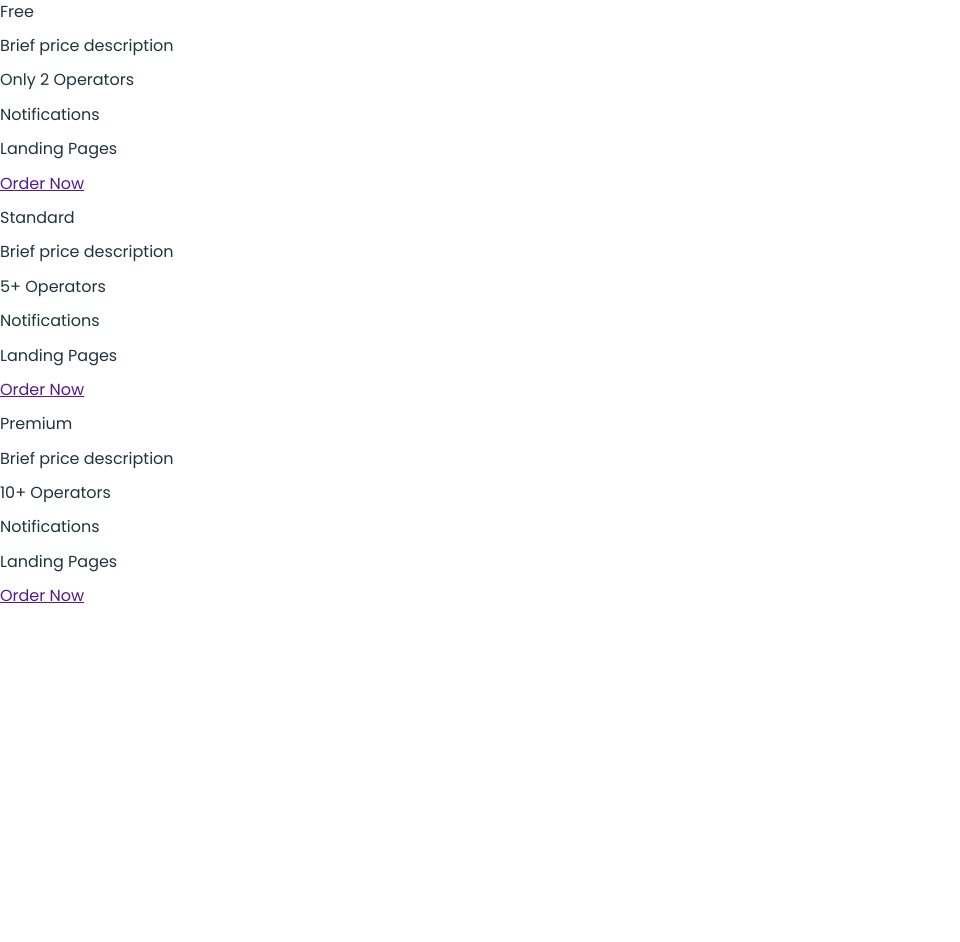
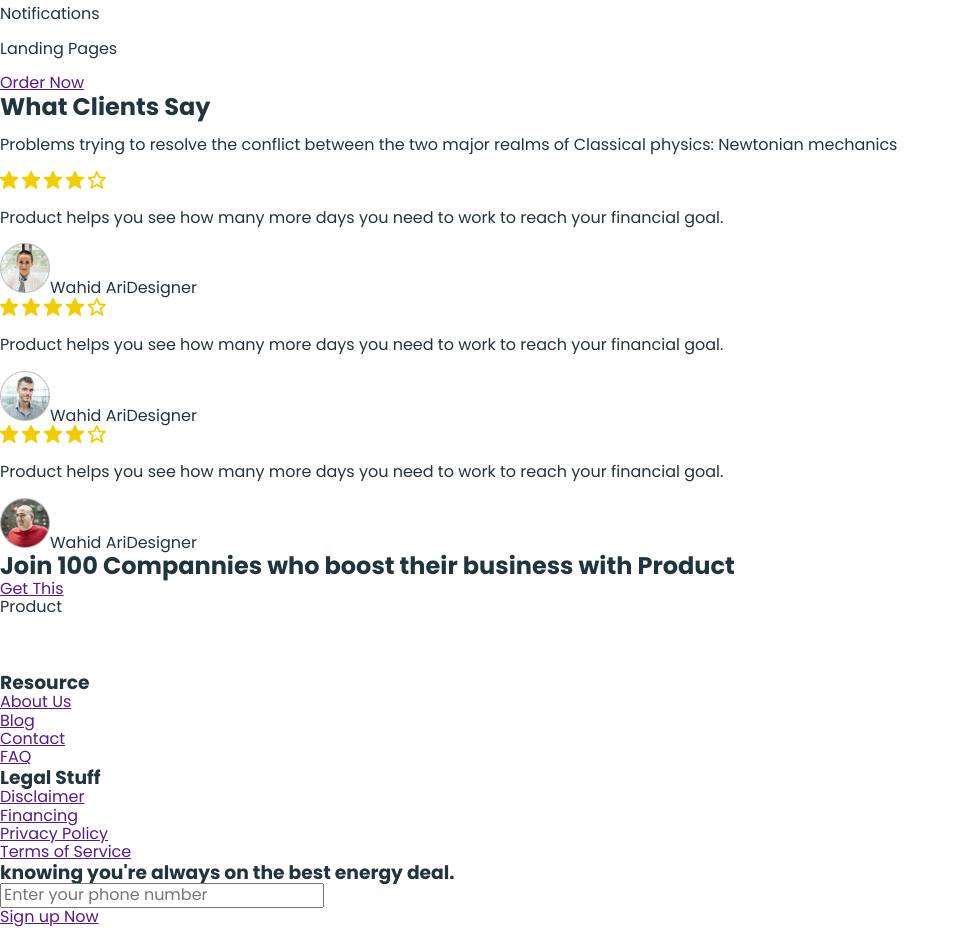
Before and after one commit to SMDimond/business-promotion-01.io, a plain HTML site: page index.html in a window 1280 px wide. Shown: the part 5434-6376 px from the top of the page, without its empty margins (0-960 px from the left). Before the commit the page ends 6041 px from the top, so only its background shows below. Drawn offline with Linux system fonts and the light colour scheme; a web font is replaced by a local one.

Commit message:
basic home page layout

```diff
--- a/index.html
+++ b/index.html
@@ -81,7 +81,7 @@
   </ul>
   <img src="./images/svg/management-img.svg" alt="managment-img" width="540" height="500">
 </section>
-<section class="Customer Support">
+<section class="customer-support">
   <img src="./images/svg/support-img.svg" alt="support-img" width="540" height="500">
   <p>Easier decision making for</p>
   <h2>Customer Support</h2>
@@ -125,19 +125,19 @@
     prototyping, marketing strategy, landing page, Ux/UI?</p>
     <ul>
       <li>
-        <img src="./images/avatar-1.png" alt="avatar-1" width="98" height="98">
+        <img src="./images/process/avatar-1.png" alt="avatar-1" width="98" height="98">
         <p>I can take care of your pitch</p>
       </li>
       <li>
-        <img src="./images/avatar-2.png" alt="avatar-2" width="98" height="98">
+        <img src="./images/process/avatar-2.png" alt="avatar-2" width="98" height="98">
         <p>I can prototype your app</p>
       </li>
       <li>
-        <img src="./images/avatar-3.png" alt="avatar-3" width="98" height="98">
+        <img src="./images/process/avatar-3.png" alt="avatar-3" width="98" height="98">
         <p>I can take care of your pitch</p>
       </li>
       <li>
-        <img src="./images/avatar-4.png" alt="avatar-4" width="98" height="98">
+        <img src="./images/process/avatar-4.png" alt="avatar-4" width="98" height="98">
         <p>I can help marketing strategy</p>
       </li>
     </ul>
@@ -148,17 +148,17 @@
   <p>We focus on ergonomics and meeting you where you work. It's only a keystroke away. </p>
   <ul>
     <li>
-      <img src="./images/image-str-1 (1).jpg" alt="article-1" width="350" height="185">
+      <img src="./images/strategies/image-str-1 (1).jpg (1).jpg" alt="article-1" width="350" height="185">
       <p>By Wahid Ari |  03 March 2019</p>
       <h3>Increasing Prosperity With Positive Thinking</h3>
     </li>
     <li>
-      <img src="./images/image-str-2 (1).jpg" alt="article-2" width="350" height="185">
+      <img src="./images/strategies/image-str-2 (1).jpg (1).jpg" alt="article-2" width="350" height="185">
       <p>By Wahid Ari | 03 March 2019</p>
       <h3>Motivation Is The First Step To Success</h3>
     </li>
     <li>
-      <img src="./images/image-str-3 (1).jpg" alt="acticle-3" width="350" height="185">
+      <img src="./images/strategies/image-str-3 (1).jpg (1).jpg" alt="acticle-3" width="350" height="185">
       <p>By Wahid Ari | 03 March 2019</p>
       <h3>Success Steps For Your Personal Or Business</h3>
     </li>
@@ -197,6 +197,79 @@
     </li>
   </ul>
 </section>
+<section class="customer-reviews">
+  <h2>What Clients Say</h2>
+  <p>Problems trying to resolve the conflict between
+    the two major realms of Classical physics: Newtonian mechanics</p>
+  <ul>
+    <li>
+      <img src="./images/svg/Group 204.svg" alt="4 stars" width="106" height="18">
+      <p>Product helps you see how many
+        more days you need to work to
+        reach your financial goal.</p>
+      <div><img src="./images/customer-reviews/avatar-1.png" alt="avatar-1" width="50" height="50"><span>Wahid Ari</span><span>Designer</span></div>
+    </li>
+    <li>
+      <img src="./images/svg/Group 204.svg" alt="4 star" width="106" height="18">
+      <p>Product helps you see how many
+        more days you need to work to
+        reach your financial goal.</p>
+      <div><img src="./images/customer-reviews/avatar-2.png" alt="avatar-2" width="50" height="50"><span>Wahid Ari</span><span>Designer</span></div>
+    </li>
+    <li>
+      <img src="./images/svg/Group 204.svg" alt="4 star" width="106" height="18">
+      <p>Product helps you see how many
+        more days you need to work to
+        reach your financial goal.</p>
+      <div><img src="./images/customer-reviews/avatar-3.png" alt="avatar-3" width="50" height="50"><span>Wahid Ari</span><span>Designer</span></div>
+    </li>
+  </ul>
+</section>
+<section class="promo">
+  <div>
+    <h2>Join 100 Compannies who boost their business with Product</h2>
+    <a href="">Get This</a>
+    <img>
+  </div>
+</section>
+<footer class="footer">
+  <div>
+    <a><img>Product</a>
+    <ul>
+      <li><img src="" alt=""></li>
+      <li><img src="" alt=""></li>
+      <li><img src="" alt=""></li>
+    </ul>
+  </div>
+  <div>
+    <ul>
+      <h3>Resource</h3>
+      <li><a href="">About Us</a></li>
+      <li><a href="">Blog</a></li>
+      <li><a href="">Contact</a></li>
+      <li><a href="">FAQ</a></li>
+    </ul>
+  </div>
+  <div>
+    <ul>
+      <h3>Legal Stuff</h3>
+      <li><a href="">Disclaimer</a></li>
+      <li><a href="">Financing</a></li>
+      <li><a href="">Privacy Policy</a></li>
+      <li><a href="">Terms of Service</a></li>
+    </ul>
+  </div>
+  <div>
+    <h3>knowing you're always on the best energy deal.</h3>
+    <form>
+      <laberl for="user-phone">
+        <input type="phone" placeholder="Enter your phone number">
+      </laberl>
+    </form>
+    <a href="">Sign up Now</a>
+  </div>
+  <p></p>
+</footer>
 </body>
 
 </html>
```
Also changed, not shown: images/customer-reviews/avatar-1.png (added), images/customer-reviews/avatar-2.png (added), images/customer-reviews/avatar-3.png (added), images/process/avatar-1.png (renamed from images/avatar-1.png), images/process/avatar-2.png (renamed from images/avatar-2.png), images/process/avatar-3.png (renamed from images/avatar-3.png), images/process/avatar-4.png (renamed from images/avatar-4.png), images/promo/graphics.png (added), images/strategies/image-str-1 (1).jpg (renamed from images/image-str-1 (1).jpg), images/strategies/image-str-2 (1).jpg (renamed from images/image-str-2 (1).jpg), images/strategies/image-str-3 (1).jpg (renamed from images/image-str-3 (1).jpg), images/svg/Group 204.svg (added).
